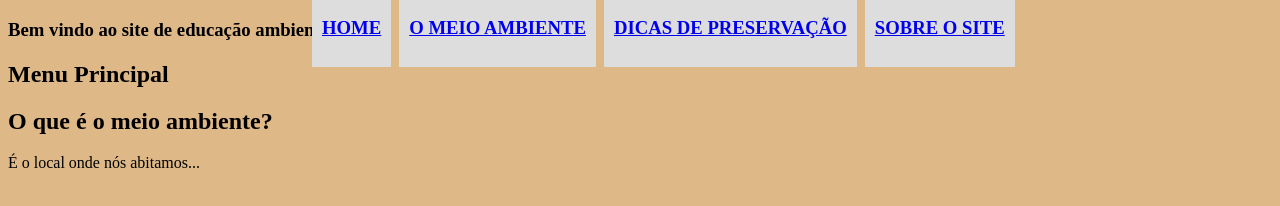
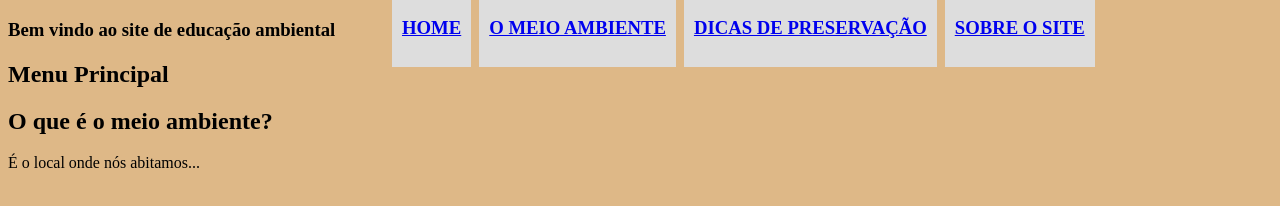
Before and after one commit to joaquimbie/ecoluis, a plain HTML site: page index.html in a window 1280 px wide. Drawn offline with Linux system fonts and the light colour scheme.

Commit message:
Update index.html

```diff
--- a/index.html
+++ b/index.html
@@ -14,7 +14,7 @@
                 text-transform: uppercase;
                 position: absolute;
                 top: -30px;
-                left: 270px;
+                left: 350px;
             }
             nav#menu li {
                 display: inline-block;
```
